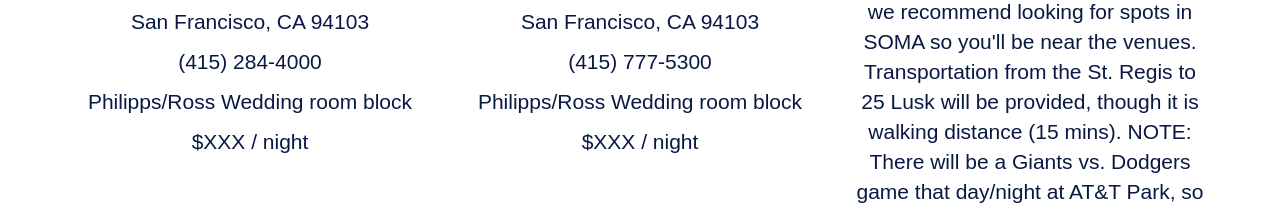
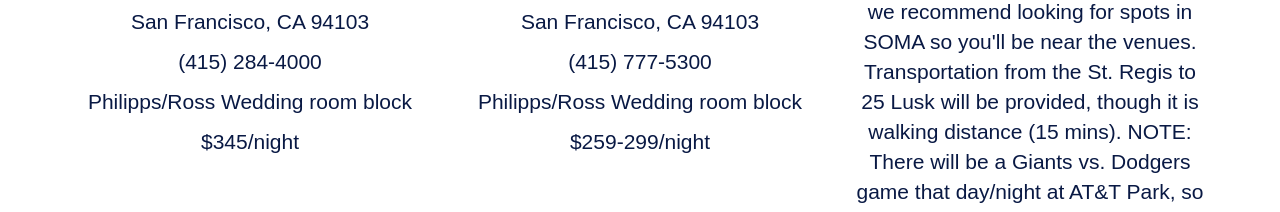
Before and after one commit to janeanddave/janeanddave.github.io, a plain HTML site: page index.html in a window 1280 px wide. Shown: the part 1730-1942 px from the top of the page. Drawn offline with nearby package versions, Linux system fonts and the light colour scheme.

Commit message:
add hotel room rates

```diff
--- a/index.html
+++ b/index.html
@@ -138,7 +138,7 @@
           <p class="book">San Francisco, CA 94103</p>
           <p class="book">(415) 284-4000</p>
           <p class="book">Philipps/Ross Wedding room block</p>
-          <p class="book">$XXX / night</p>
+          <p class="book">$345/night</p>
           <br>
         </div>
 
@@ -148,7 +148,7 @@
           <p class="book">San Francisco, CA 94103</p>
           <p class="book">(415) 777-5300</p>
           <p class="book">Philipps/Ross Wedding room block</p>
-          <p class="book">$XXX / night</p>
+          <p class="book">$259-299/night</p>
           <br>
         </div>
 
```
